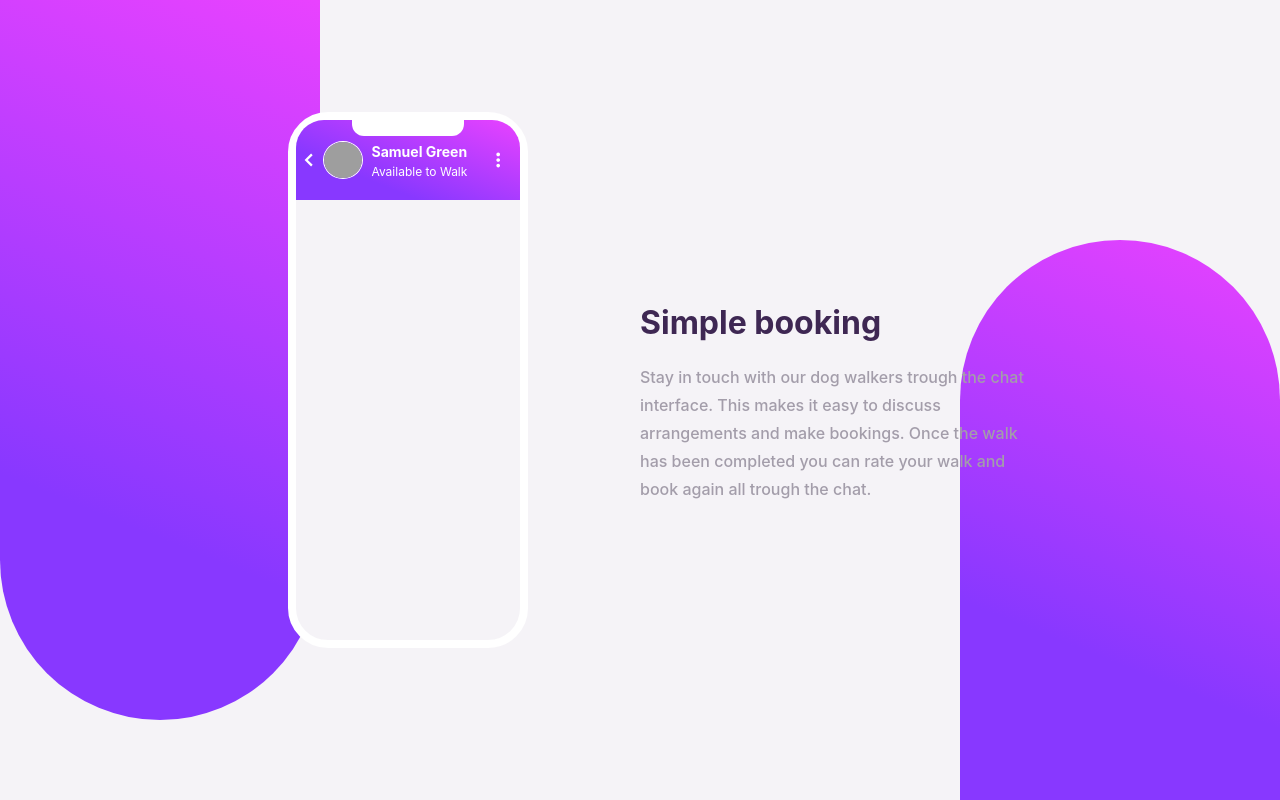
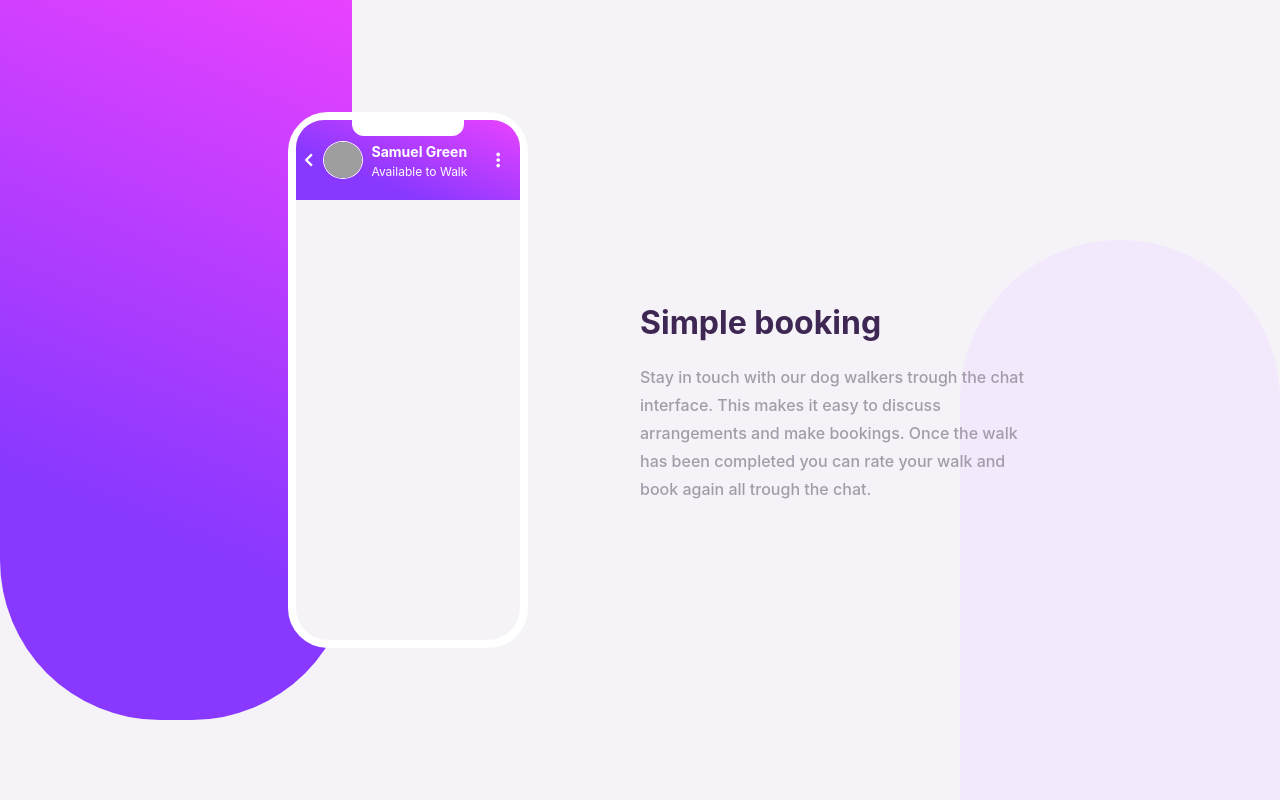
Before and after one commit to deimar10/ChatApp-Illustration, a React (Create React App) app: page / in a window 1280 px wide. Built offline with nearby package versions, Linux system fonts and the light colour scheme; grey boxes are pictures that could not be loaded.

Commit message:
Modified styles and added new variables

```diff
--- a/src/Pages/Home.scss
+++ b/src/Pages/Home.scss
@@ -1,8 +1,12 @@
 $app-background: hsl(270, 20%, 96%);
 $gradient: linear-gradient(202deg, rgba(233,66,255,1) 0%, rgba(136,56,255,1) 71%);
+$gradient-2: linear-gradient(202deg, rgba(136,56,255,1) 0%, rgba(233,66,255,1) 81%);
 $paragraph-color: hsl(270, 7%, 64%);
 $heading-color: hsl(271, 36%, 24%);
 $primary-color-1: hsl(0, 0%, 100%);
+$user-chat-color: hsla(276, 55%, 52%, 0.676);
+$user-chat-background: hsl(275, 100%, 93%);
+$client-chat-color: hsl(271, 15%, 43%);
 
 .home-main-container {
     background-color: $app-background;
@@ -20,7 +24,7 @@ $primary-color-1: hsl(0, 0%, 100%);
 
 .home-left-illustrative {
     background: $gradient;
-    width: 50%;
+    width: 55%;
     height: 90%;
     border-bottom-left-radius: 10rem;
     border-bottom-right-radius: 10rem;
@@ -48,7 +52,7 @@ $primary-color-1: hsl(0, 0%, 100%);
 }
 
 .home-right-illustrative{
-    background: $gradient;
+    background: hsl(268, 74%, 95%);
     position: absolute;
     z-index: 0;
     width: 25%;
```
